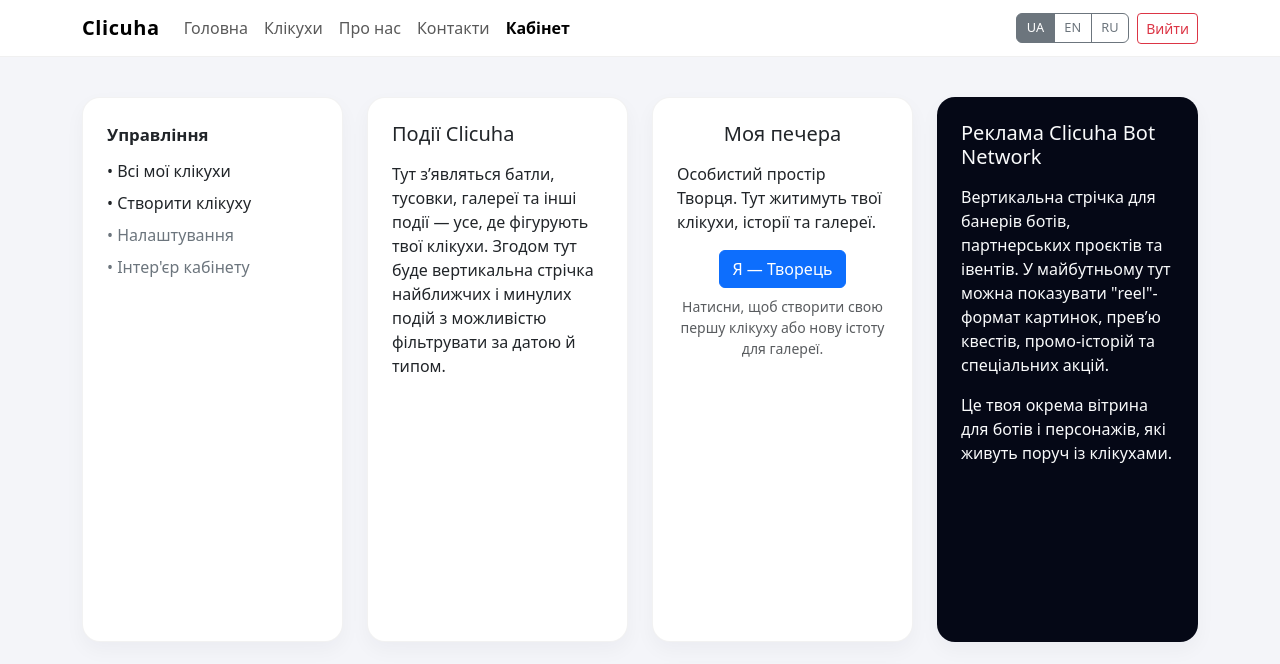
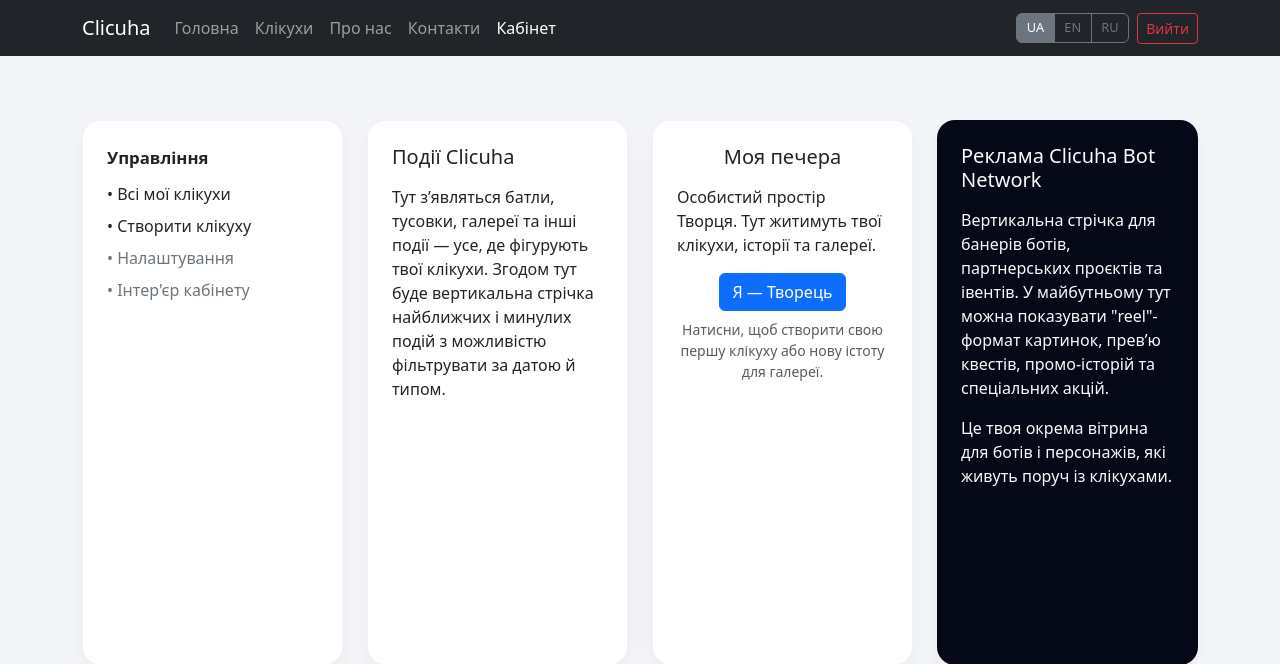
Before and after one commit to Clicuhac/clicuha, a PHP site: page /cabinet.php in a window 1280 px wide. Shown: the top 664 px of the page. Run offline with PHP 8.4, Linux system fonts and the light colour scheme.

Commit message:
Update cabinet.php

```diff
--- a/cabinet.php
+++ b/cabinet.php
@@ -192,10 +192,11 @@ $t = $text[$lang] ?? $text['ua'];
 </head>
 <body>
 
-<!-- Навбар "як на головній" у світлому варіанті -->
-<nav class="navbar navbar-expand-lg cab-nav">
+<!-- Навбар "як на головній" (темний варіант) -->
+<nav class="navbar navbar-expand-lg navbar-dark bg-dark mb-4" style="background-color:#212529;">
     <div class="container">
         <a class="navbar-brand" href="/index.php">Clicuha</a>
+
 
         <button class="navbar-toggler" type="button" data-bs-toggle="collapse" data-bs-target="#cabinetNav"
                 aria-controls="cabinetNav" aria-expanded="false" aria-label="Toggle navigation">
```
